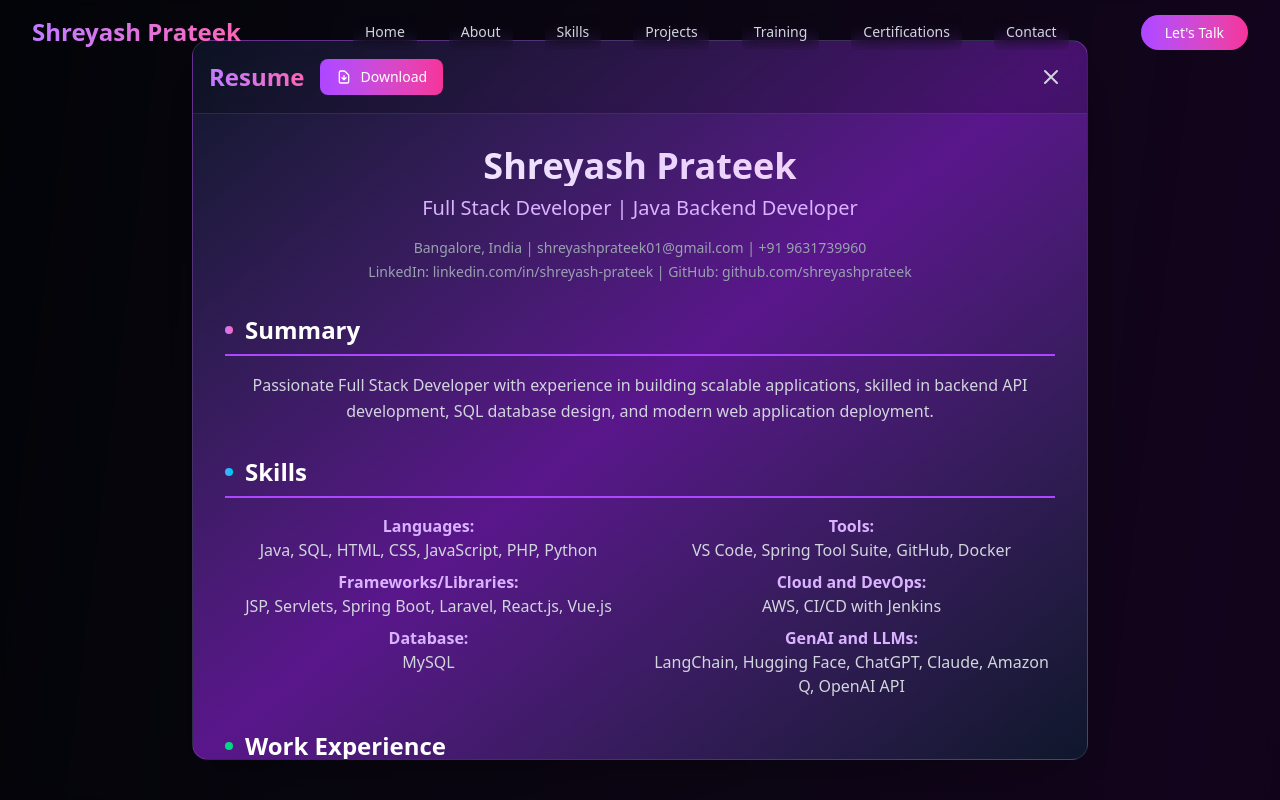
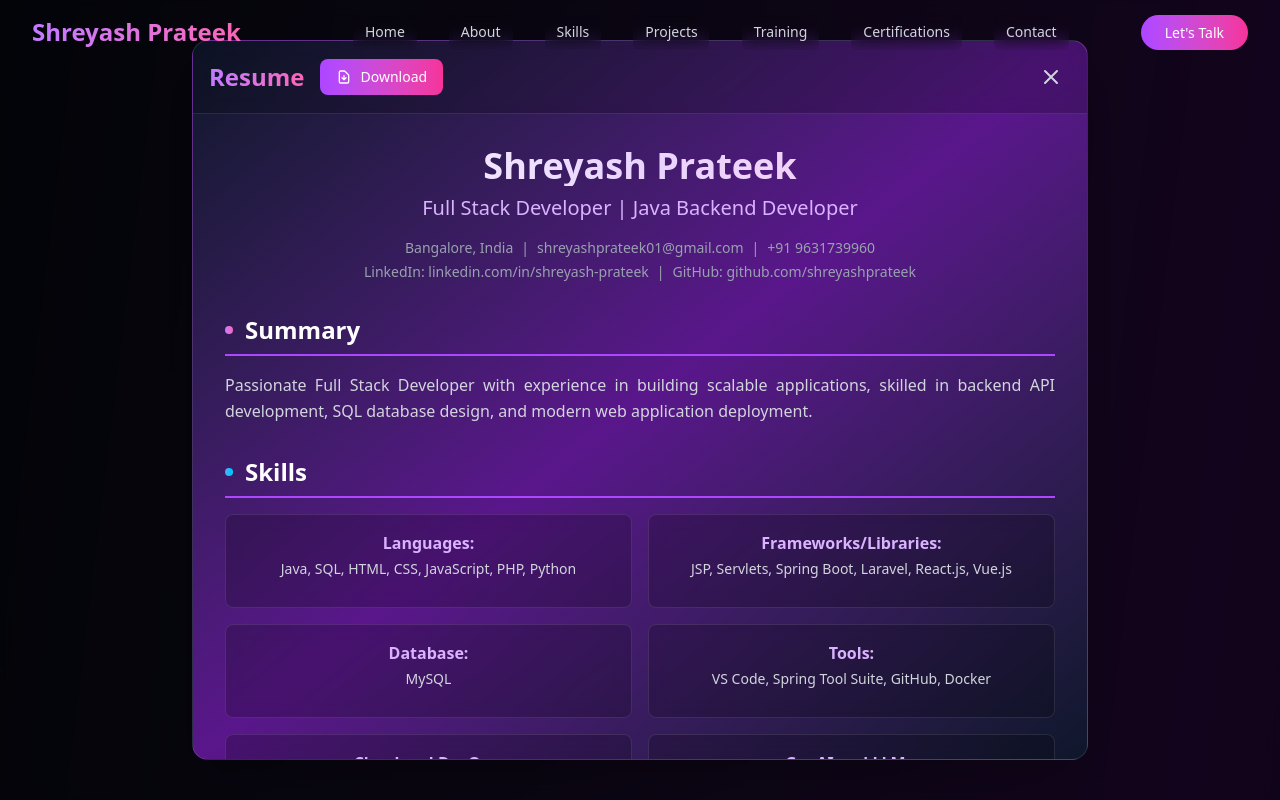
Before and after one commit to ShreyashPrateek/portfolio, a React (Vite) app: page / in a window 1280 px wide. Both pictures are taken after a click on the button "View Resume". Shown: the top 800 px of the page. Built offline with nearby package versions, Linux system fonts and the light colour scheme.

Commit message:
Fixing Resume Alignment

```diff
--- a/src/components/common/Resume.jsx
+++ b/src/components/common/Resume.jsx
@@ -37,8 +37,18 @@ const Resume = ({ isOpen, onClose }) => {
             <h1 className="text-4xl font-bold bg-gradient-to-r from-white via-purple-200 to-pink-200 bg-clip-text text-transparent mb-2">Shreyash Prateek</h1>
             <p className="text-xl text-purple-300 mb-4">Full Stack Developer | Java Backend Developer</p>
             <div className="text-sm text-gray-400 space-y-1">
-              <p>Bangalore, India | shreyashprateek01@gmail.com | +91 9631739960</p>
-              <p>LinkedIn: linkedin.com/in/shreyash-prateek | GitHub: github.com/shreyashprateek</p>
+              <div className="flex flex-col sm:flex-row sm:justify-center sm:gap-2">
+                <span>Bangalore, India</span>
+                <span className="hidden sm:inline">|</span>
+                <span className="break-all">shreyashprateek01@gmail.com</span>
+                <span className="hidden sm:inline">|</span>
+                <span>+91 9631739960</span>
+              </div>
+              <div className="flex flex-col sm:flex-row sm:justify-center sm:gap-2">
+                <span>LinkedIn: linkedin.com/in/shreyash-prateek</span>
+                <span className="hidden sm:inline">|</span>
+                <span>GitHub: github.com/shreyashprateek</span>
+              </div>
             </div>
           </div>
 
@@ -48,7 +58,7 @@ const Resume = ({ isOpen, onClose }) => {
               <span className="w-2 h-2 bg-gradient-to-r from-purple-400 to-pink-400 rounded-full mr-3"></span>
               Summary
             </h2>
-            <p className="text-gray-300 leading-relaxed">
+            <p className="text-gray-300 leading-relaxed text-justify ml-0">
               Passionate Full Stack Developer with experience in building scalable applications, skilled in backend API development, SQL database design, and modern web application deployment.
             </p>
           </section>
@@ -60,21 +70,29 @@ const Resume = ({ isOpen, onClose }) => {
               Skills
             </h2>
             <div className="grid grid-cols-1 md:grid-cols-2 gap-4">
-              <div>
-                <p className="font-semibold text-purple-300">Languages:</p>
-                <p className="text-gray-300 mb-2">Java, SQL, HTML, CSS, JavaScript, PHP, Python</p>
-                <p className="font-semibold text-purple-300">Frameworks/Libraries:</p>
-                <p className="text-gray-300 mb-2">JSP, Servlets, Spring Boot, Laravel, React.js, Vue.js</p>
-                <p className="font-semibold text-purple-300">Database:</p>
-                <p className="text-gray-300 mb-2">MySQL</p>
+              <div className="bg-black/20 backdrop-blur-sm border border-white/10 rounded-lg p-4">
+                <p className="font-semibold text-purple-300 mb-1">Languages:</p>
+                <p className="text-gray-300 mb-3 text-sm">Java, SQL, HTML, CSS, JavaScript, PHP, Python</p>
               </div>
-              <div>
-                <p className="font-semibold text-purple-300">Tools:</p>
-                <p className="text-gray-300 mb-2">VS Code, Spring Tool Suite, GitHub, Docker</p>
-                <p className="font-semibold text-purple-300">Cloud and DevOps:</p>
-                <p className="text-gray-300 mb-2">AWS, CI/CD with Jenkins</p>
-                <p className="font-semibold text-purple-300">GenAI and LLMs:</p>
-                <p className="text-gray-300">LangChain, Hugging Face, ChatGPT, Claude, Amazon Q, OpenAI API</p>
+              <div className="bg-black/20 backdrop-blur-sm border border-white/10 rounded-lg p-4">
+                <p className="font-semibold text-purple-300 mb-1">Frameworks/Libraries:</p>
+                <p className="text-gray-300 mb-3 text-sm">JSP, Servlets, Spring Boot, Laravel, React.js, Vue.js</p>
+              </div>
+              <div className="bg-black/20 backdrop-blur-sm border border-white/10 rounded-lg p-4">
+                <p className="font-semibold text-purple-300 mb-1">Database:</p>
+                <p className="text-gray-300 text-sm">MySQL</p>
+              </div>
+              <div className="bg-black/20 backdrop-blur-sm border border-white/10 rounded-lg p-4">
+                <p className="font-semibold text-purple-300 mb-1">Tools:</p>
+                <p className="text-gray-300 mb-3 text-sm">VS Code, Spring Tool Suite, GitHub, Docker</p>
+              </div>
+              <div className="bg-black/20 backdrop-blur-sm border border-white/10 rounded-lg p-4">
+                <p className="font-semibold text-purple-300 mb-1">Cloud and DevOps:</p>
+                <p className="text-gray-300 mb-3 text-sm">AWS, CI/CD with Jenkins</p>
+              </div>
+              <div className="bg-black/20 backdrop-blur-sm border border-white/10 rounded-lg p-4">
+                <p className="font-semibold text-purple-300 mb-1">GenAI and LLMs:</p>
+                <p className="text-gray-300 text-sm">LangChain, Hugging Face, ChatGPT, Claude, Amazon Q, OpenAI API</p>
               </div>
             </div>
           </section>
@@ -86,33 +104,33 @@ const Resume = ({ isOpen, onClose }) => {
               Work Experience
             </h2>
             <div className="mb-6">
-              <div className="flex justify-between items-start mb-2">
+              <div className="flex flex-col sm:flex-row sm:justify-between sm:items-start mb-2">
                 <div>
-                  <h3 className="text-xl font-semibold text-white">Software Apprentice</h3>
+                  <h3 className="text-xl font-semibold text-white text-left ml-0">Software Apprentice</h3>
                   <p className="text-green-300">Aimyze Software Private Limited</p>
                 </div>
-                <span className="text-gray-400">June 2025 – November 2025</span>
+                <span className="text-gray-400 text-sm sm:text-base mt-1 sm:mt-0">June 2025 – November 2025</span>
               </div>
-              <ul className="space-y-2 text-gray-300">
+              <ul className="space-y-2 text-gray-300 text-sm">
                 <li className="flex items-start">
                   <span className="w-2 h-2 bg-gradient-to-r from-green-500 to-emerald-500 rounded-full mr-3 mt-2 flex-shrink-0"></span>
-                  Enhanced Laravel backend APIs by optimizing SQL queries and integrating caching, lowering response times by 20%.
+                  <span className="text-justify">Enhanced Laravel backend APIs by optimizing SQL queries and integrating caching, lowering response times by 20%.</span>
                 </li>
                 <li className="flex items-start">
                   <span className="w-2 h-2 bg-gradient-to-r from-green-500 to-emerald-500 rounded-full mr-3 mt-2 flex-shrink-0"></span>
-                  Built responsive and dynamic UI components using Vue.js and Tailwind CSS, boosting cross-device usability by 30%.
+                  <span className="text-justify">Built responsive and dynamic UI components using Vue.js and Tailwind CSS, boosting cross-device usability by 30%.</span>
                 </li>
                 <li className="flex items-start">
                   <span className="w-2 h-2 bg-gradient-to-r from-green-500 to-emerald-500 rounded-full mr-3 mt-2 flex-shrink-0"></span>
-                  Architected scalable MySQL database schemas with migrations to maintain performance and data consistency.
+                  <span className="text-justify">Architected scalable MySQL database schemas with migrations to maintain performance and data consistency.</span>
                 </li>
                 <li className="flex items-start">
                   <span className="w-2 h-2 bg-gradient-to-r from-green-500 to-emerald-500 rounded-full mr-3 mt-2 flex-shrink-0"></span>
-                  Implemented secure REST API integrations and documented endpoints for seamless frontend-backend communication.
+                  <span className="text-justify">Implemented secure REST API integrations and documented endpoints for seamless frontend-backend communication.</span>
                 </li>
                 <li className="flex items-start">
                   <span className="w-2 h-2 bg-gradient-to-r from-green-500 to-emerald-500 rounded-full mr-3 mt-2 flex-shrink-0"></span>
-                  Participated in Agile sprints, contributing to planning, testing, and full-stack feature deployment.
+                  <span className="text-justify">Participated in Agile sprints, contributing to planning, testing, and full-stack feature deployment.</span>
                 </li>
               </ul>
             </div>
@@ -125,67 +143,67 @@ const Resume = ({ isOpen, onClose }) => {
               Projects
             </h2>
 
-            <div className="mb-6">
+            <div className="bg-black/20 backdrop-blur-sm border border-white/10 rounded-lg p-4 mb-4">
               <h3 className="text-lg font-semibold mb-1 text-white">Esports Platform</h3>
-              <p className="text-blue-300 mb-2">React, Node.js, Supabase, MySQL, Tailwind CSS</p>
+              <p className="text-blue-300 mb-2 text-sm">React, Node.js, Supabase, MySQL, Tailwind CSS</p>
               <ul className="space-y-1 text-gray-300 text-sm">
                 <li className="flex items-start">
                   <span className="w-2 h-2 bg-gradient-to-r from-blue-500 to-cyan-500 rounded-full mr-3 mt-2 flex-shrink-0"></span>
-                  Engineered a full-stack Esports tournament platform delivering seamless user registration and tournament workflows.
+                  <span className="text-justify">Engineered a full-stack Esports tournament platform delivering seamless user registration and tournament workflows.</span>
                 </li>
                 <li className="flex items-start">
                   <span className="w-2 h-2 bg-gradient-to-r from-blue-500 to-cyan-500 rounded-full mr-3 mt-2 flex-shrink-0"></span>
-                  Implemented secure authentication and dynamic tournament management with JWT-based login and real-time updates.
+                  <span className="text-justify">Implemented secure authentication and dynamic tournament management with JWT-based login and real-time updates.</span>
                 </li>
                 <li className="flex items-start">
                   <span className="w-2 h-2 bg-gradient-to-r from-blue-500 to-cyan-500 rounded-full mr-3 mt-2 flex-shrink-0"></span>
-                  Designed responsive, gaming-focused UI/UX using Tailwind CSS with animations and parallax effects.
+                  <span className="text-justify">Designed responsive, gaming-focused UI/UX using Tailwind CSS with animations and parallax effects.</span>
                 </li>
                 <li className="flex items-start">
                   <span className="w-2 h-2 bg-gradient-to-r from-blue-500 to-cyan-500 rounded-full mr-3 mt-2 flex-shrink-0"></span>
-                  Improved page load performance by 25% through component optimization and lazy loading.
+                  <span className="text-justify">Improved page load performance by 25% through component optimization and lazy loading.</span>
                 </li>
               </ul>
             </div>
 
-            <div className="mb-6">
+            <div className="bg-black/20 backdrop-blur-sm border border-white/10 rounded-lg p-4 mb-4">
               <h3 className="text-lg font-semibold mb-1 text-white">AI Chat Model</h3>
-              <p className="text-purple-300 mb-2">LangChain, Hugging Face, Streamlit, Python</p>
+              <p className="text-purple-300 mb-2 text-sm">LangChain, Hugging Face, Streamlit, Python</p>
               <ul className="space-y-1 text-gray-300 text-sm">
                 <li className="flex items-start">
                   <span className="w-2 h-2 bg-gradient-to-r from-purple-500 to-pink-500 rounded-full mr-3 mt-2 flex-shrink-0"></span>
-                  Built a custom ChatGPT-like conversational AI using LangChain and Hugging Face API.
+                  <span className="text-justify">Built a custom ChatGPT-like conversational AI using LangChain and Hugging Face API.</span>
                 </li>
                 <li className="flex items-start">
                   <span className="w-2 h-2 bg-gradient-to-r from-purple-500 to-pink-500 rounded-full mr-3 mt-2 flex-shrink-0"></span>
-                  Integrated multiple LLM components for prompt management and response generation.
+                  <span className="text-justify">Integrated multiple LLM components for prompt management and response generation.</span>
                 </li>
                 <li className="flex items-start">
                   <span className="w-2 h-2 bg-gradient-to-r from-purple-500 to-pink-500 rounded-full mr-3 mt-2 flex-shrink-0"></span>
-                  Deployed interactive Streamlit-based web interface for real-time chat functionality.
+                  <span className="text-justify">Deployed interactive Streamlit-based web interface for real-time chat functionality.</span>
                 </li>
                 <li className="flex items-start">
                   <span className="w-2 h-2 bg-gradient-to-r from-purple-500 to-pink-500 rounded-full mr-3 mt-2 flex-shrink-0"></span>
-                  Achieved 95% response consistency through prompt-template tuning and chain optimization.
+                  <span className="text-justify">Achieved 95% response consistency through prompt-template tuning and chain optimization.</span>
                 </li>
               </ul>
             </div>
 
-            <div className="mb-6">
+            <div className="bg-black/20 backdrop-blur-sm border border-white/10 rounded-lg p-4 mb-4">
               <h3 className="text-lg font-semibold mb-1 text-white">Registration System</h3>
-              <p className="text-green-300 mb-2">Java, Servlet, JSP, MySQL</p>
+              <p className="text-green-300 mb-2 text-sm">Java, Servlet, JSP, MySQL</p>
               <ul className="space-y-1 text-gray-300 text-sm">
                 <li className="flex items-start">
                   <span className="w-2 h-2 bg-gradient-to-r from-green-500 to-emerald-500 rounded-full mr-3 mt-2 flex-shrink-0"></span>
-                  Created secure user registration/login system with encrypted password storage and input validation.
+                  <span className="text-justify">Created secure user registration/login system with encrypted password storage and input validation.</span>
                 </li>
                 <li className="flex items-start">
                   <span className="w-2 h-2 bg-gradient-to-r from-green-500 to-emerald-500 rounded-full mr-3 mt-2 flex-shrink-0"></span>
-                  Managed session tracking and dynamic data display via JDBC integration with MySQL.
+                  <span className="text-justify">Managed session tracking and dynamic data display via JDBC integration with MySQL.</span>
                 </li>
                 <li className="flex items-start">
                   <span className="w-2 h-2 bg-gradient-to-r from-green-500 to-emerald-500 rounded-full mr-3 mt-2 flex-shrink-0"></span>
-                  Implemented MySQL database to store user credentials and ensure data integrity.
+                  <span className="text-justify">Implemented MySQL database to store user credentials and ensure data integrity.</span>
                 </li>
               </ul>
             </div>
@@ -197,13 +215,13 @@ const Resume = ({ isOpen, onClose }) => {
               <span className="w-2 h-2 bg-gradient-to-r from-blue-400 to-cyan-400 rounded-full mr-3"></span>
               Education
             </h2>
-            <div className="flex justify-between items-start">
+            <div className="flex flex-col sm:flex-row sm:justify-between sm:items-start">
               <div>
-                <h3 className="text-lg font-semibold text-white">Bachelor of Engineering (B.E.)</h3>
-                <p className="text-purple-300">Nitte Meenakshi Institute of Technology</p>
+                <h3 className="text-lg font-semibold text-white text-left ml-0">Bachelor of Engineering (B.E.)</h3>
+                <p className="text-purple-300 text-left ml-0">Nitte Meenakshi Institute of Technology</p>
                 <p className="text-gray-400">Electronics and Communication Engineering</p>
               </div>
-              <span className="text-gray-400">August 2019 – June 2023</span>
+              <span className="text-gray-400 text-sm sm:text-base mt-1 sm:mt-0">August 2019 – June 2023</span>
             </div>
           </section>
 
@@ -213,29 +231,29 @@ const Resume = ({ isOpen, onClose }) => {
               <span className="w-2 h-2 bg-gradient-to-r from-orange-400 to-red-400 rounded-full mr-3"></span>
               Professional Training
             </h2>
-            <div className="flex justify-between items-start mb-2">
+            <div className="flex flex-col sm:flex-row sm:justify-between sm:items-start mb-2">
               <div>
                 <h3 className="text-lg font-semibold text-white">Besant Technologies</h3>
-                <p className="text-orange-300">Mode: Offline</p>
+                <p className="text-orange-300 text-left ml-0">Mode: Offline</p>
               </div>
-              <span className="text-gray-400">Oct 2023 – Aug 2024</span>
+              <span className="text-gray-400 text-sm sm:text-base mt-1 sm:mt-0">Oct 2023 – Aug 2024</span>
             </div>
             <ul className="space-y-1 text-gray-300 text-sm">
               <li className="flex items-start">
                 <span className="w-2 h-2 bg-gradient-to-r from-orange-500 to-red-500 rounded-full mr-3 mt-2 flex-shrink-0"></span>
-                Completed 10-month intensive training in Core Java, Advanced Java and Spring Framework.
+                <span className="text-justify">Completed 10-month intensive training in Core Java, Advanced Java and Spring Framework.</span>
               </li>
               <li className="flex items-start">
                 <span className="w-2 h-2 bg-gradient-to-r from-orange-500 to-red-500 rounded-full mr-3 mt-2 flex-shrink-0"></span>
-                Developed and deployed Java web applications integrating front-end with back-end using JDBC and MySQL.
+                <span className="text-justify">Developed and deployed Java web applications integrating front-end with back-end using JDBC and MySQL.</span>
               </li>
               <li className="flex items-start">
                 <span className="w-2 h-2 bg-gradient-to-r from-orange-500 to-red-500 rounded-full mr-3 mt-2 flex-shrink-0"></span>
-                Hands-on experience with servlet-based authentication, session tracking, and CRUD operations.
+                <span className="text-justify">Hands-on experience with servlet-based authentication, session tracking, and CRUD operations.</span>
               </li>
               <li className="flex items-start">
                 <span className="w-2 h-2 bg-gradient-to-r from-orange-500 to-red-500 rounded-full mr-3 mt-2 flex-shrink-0"></span>
-                Gained exposure to responsive UI development with React.js and JavaScript DOM manipulation.
+                <span className="text-justify">Gained exposure to responsive UI development with React.js and JavaScript DOM manipulation.</span>
               </li>
             </ul>
           </section>
@@ -246,22 +264,22 @@ const Resume = ({ isOpen, onClose }) => {
               <span className="w-2 h-2 bg-gradient-to-r from-yellow-400 to-orange-400 rounded-full mr-3"></span>
               Certifications
             </h2>
-            <div className="grid grid-cols-1 md:grid-cols-2 gap-4 text-sm">
-              <div>
-                <p className="font-semibold text-yellow-300">Full Stack Java Development (UDEMY)</p>
-                <p className="text-gray-400">April 2024 – June 2024</p>
+            <div className="grid grid-cols-1 md:grid-cols-2 gap-4">
+              <div className="bg-black/20 backdrop-blur-sm border border-white/10 rounded-lg p-4">
+                <p className="font-semibold text-yellow-300 mb-1">Full Stack Java Development (UDEMY)</p>
+                <p className="text-gray-400 text-sm">April 2024 – June 2024</p>
               </div>
-              <div>
-                <p className="font-semibold text-yellow-300">Web Development (Teachnook)</p>
-                <p className="text-gray-400">Aug 2023 – Sept 2023</p>
+              <div className="bg-black/20 backdrop-blur-sm border border-white/10 rounded-lg p-4">
+                <p className="font-semibold text-yellow-300 mb-1">Web Development (Teachnook)</p>
+                <p className="text-gray-400 text-sm">Aug 2023 – Sept 2023</p>
               </div>
-              <div>
-                <p className="font-semibold text-yellow-300">TCS Mastercraft Dataplus (TCS ION)</p>
-                <p className="text-gray-400">Sept 2022 – Oct 2022</p>
+              <div className="bg-black/20 backdrop-blur-sm border border-white/10 rounded-lg p-4">
+                <p className="font-semibold text-yellow-300 mb-1">TCS Mastercraft Dataplus (TCS ION)</p>
+                <p className="text-gray-400 text-sm">Sept 2022 – Oct 2022</p>
               </div>
-              <div>
-                <p className="font-semibold text-yellow-300">Internet of Things (NPTEL)</p>
-                <p className="text-gray-400">July 2022 – Oct 2022</p>
+              <div className="bg-black/20 backdrop-blur-sm border border-white/10 rounded-lg p-4">
+                <p className="font-semibold text-yellow-300 mb-1">Internet of Things (NPTEL)</p>
+                <p className="text-gray-400 text-sm">July 2022 – Oct 2022</p>
               </div>
             </div>
           </section>
```
